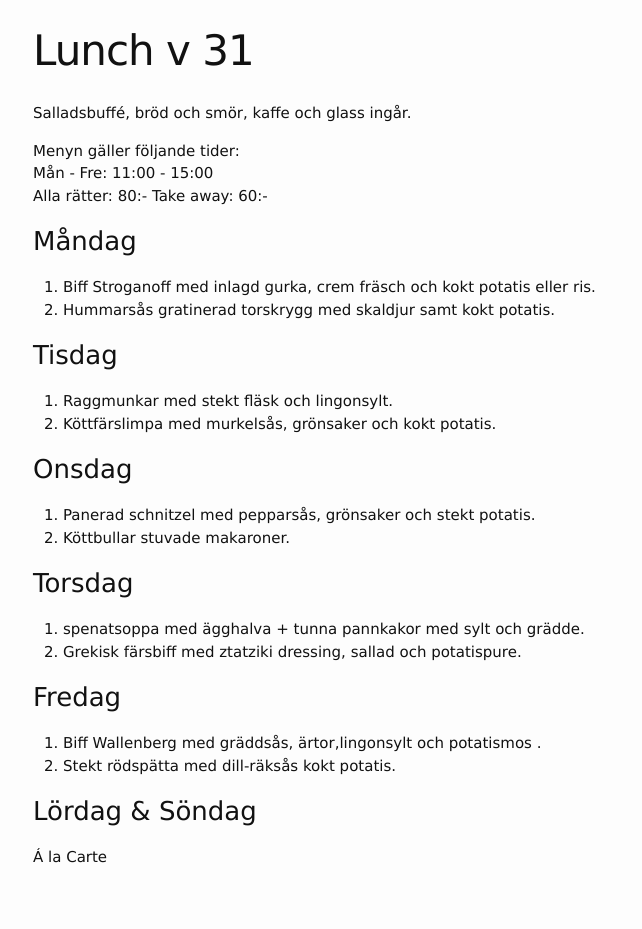
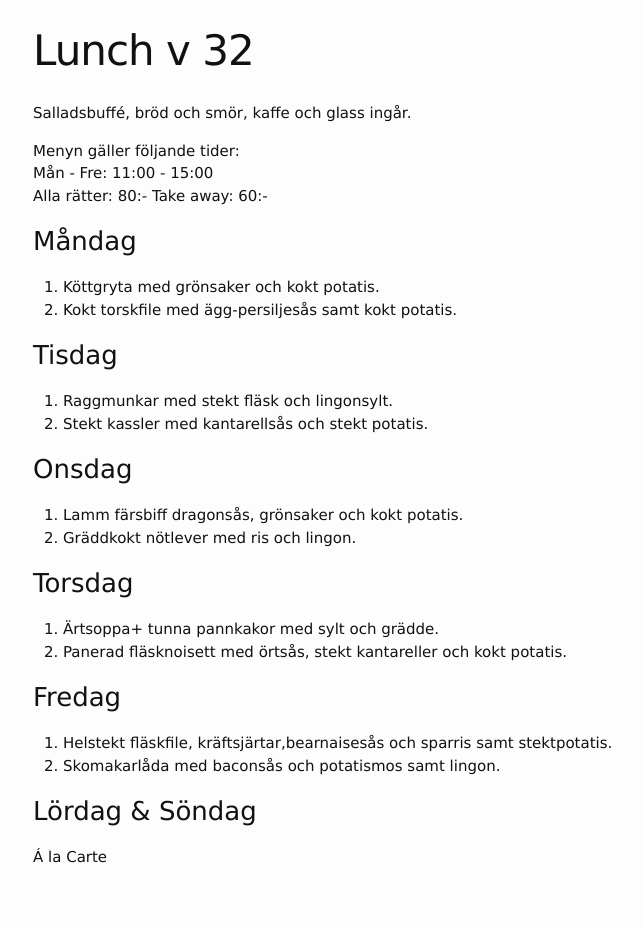
Before and after one commit to FarInn62/farinn62.github.io, a Jekyll site: the page built from lunch.md, in a window 1280 px wide. Shown: the whole page, without its empty margins (237-879 px from the left). Built offline with Jekyll 4.4.1, drawn with Linux system fonts in a browser that asks for light colours.

Commit message:
Update lunch.md

```diff
--- a/lunch.md
+++ b/lunch.md
@@ -1,6 +1,6 @@
 ---
 layout: foodmenu
-title: Lunch v 31
+title: Lunch v 32
 permalink: /lunch/
 published: true
 ---
@@ -12,28 +12,28 @@ Alla rätter: 80:- Take away: 60:-
 
 ### Måndag
 
-1. Biff Stroganoff med inlagd gurka, crem fräsch och kokt potatis eller ris.
-2. Hummarsås gratinerad torskrygg med skaldjur samt kokt potatis.
+1. Köttgryta med grönsaker och kokt potatis.
+2. Kokt torskfile med ägg-persiljesås samt kokt potatis.
 
 ### Tisdag
 
 1. Raggmunkar med stekt fläsk och lingonsylt.
-2. Köttfärslimpa med murkelsås, grönsaker och kokt potatis.
+2. Stekt kassler med kantarellsås och stekt potatis.
 
 ### Onsdag
 
-1. Panerad schnitzel med pepparsås, grönsaker och stekt potatis.
-2. Köttbullar stuvade makaroner.
+1. Lamm färsbiff dragonsås, grönsaker och kokt potatis.
+2. Gräddkokt nötlever med ris och lingon.
 
 ### Torsdag
 
-1. spenatsoppa med ägghalva + tunna pannkakor med sylt och grädde.
-2. Grekisk färsbiff med ztatziki dressing, sallad och potatispure.
+1. Ärtsoppa+ tunna pannkakor med sylt och grädde.
+2. Panerad fläsknoisett med örtsås, stekt kantareller och kokt potatis.
 
 ### Fredag
 
-1. Biff Wallenberg med gräddsås, ärtor,lingonsylt och potatismos .
-2. Stekt rödspätta med dill-räksås kokt potatis.
+1. Helstekt fläskfile, kräftsjärtar,bearnaisesås och sparris samt stektpotatis.
+2. Skomakarlåda med baconsås och potatismos samt lingon.
 
 ### Lördag & Söndag
 
```
